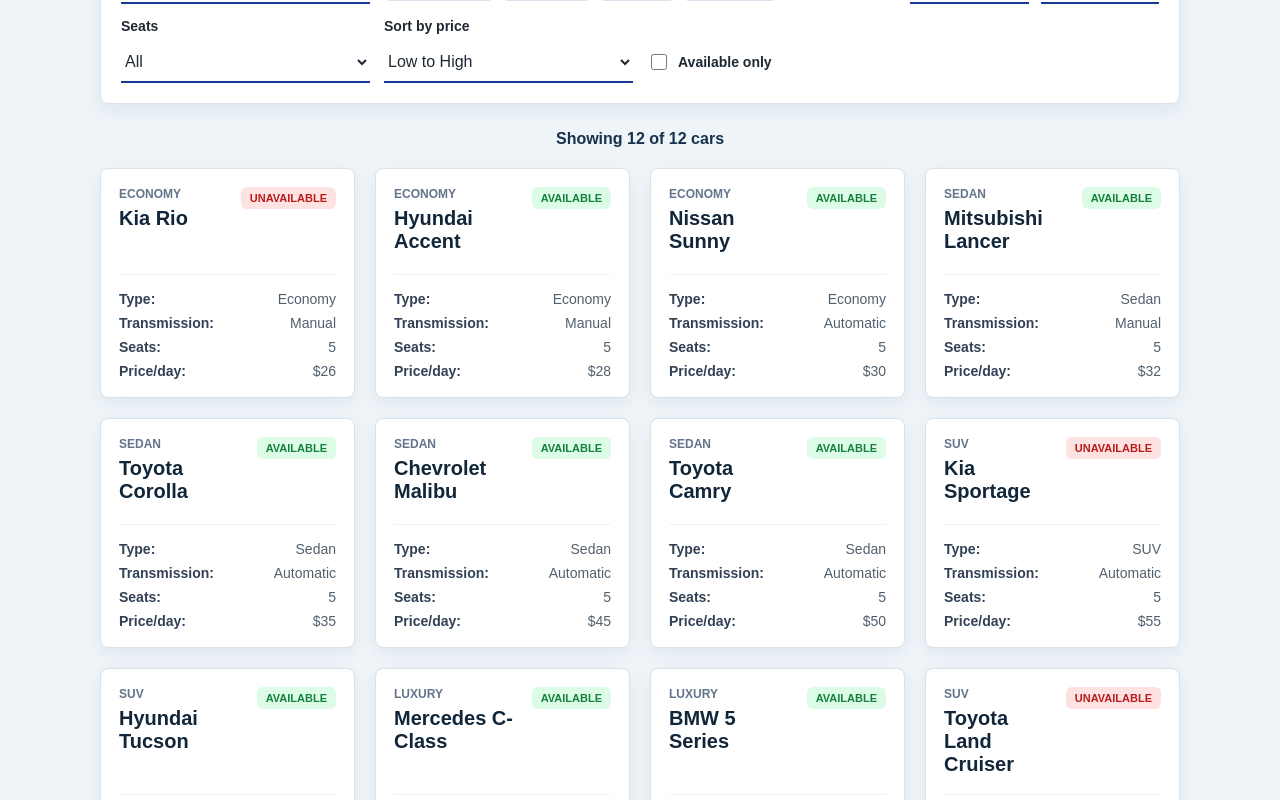
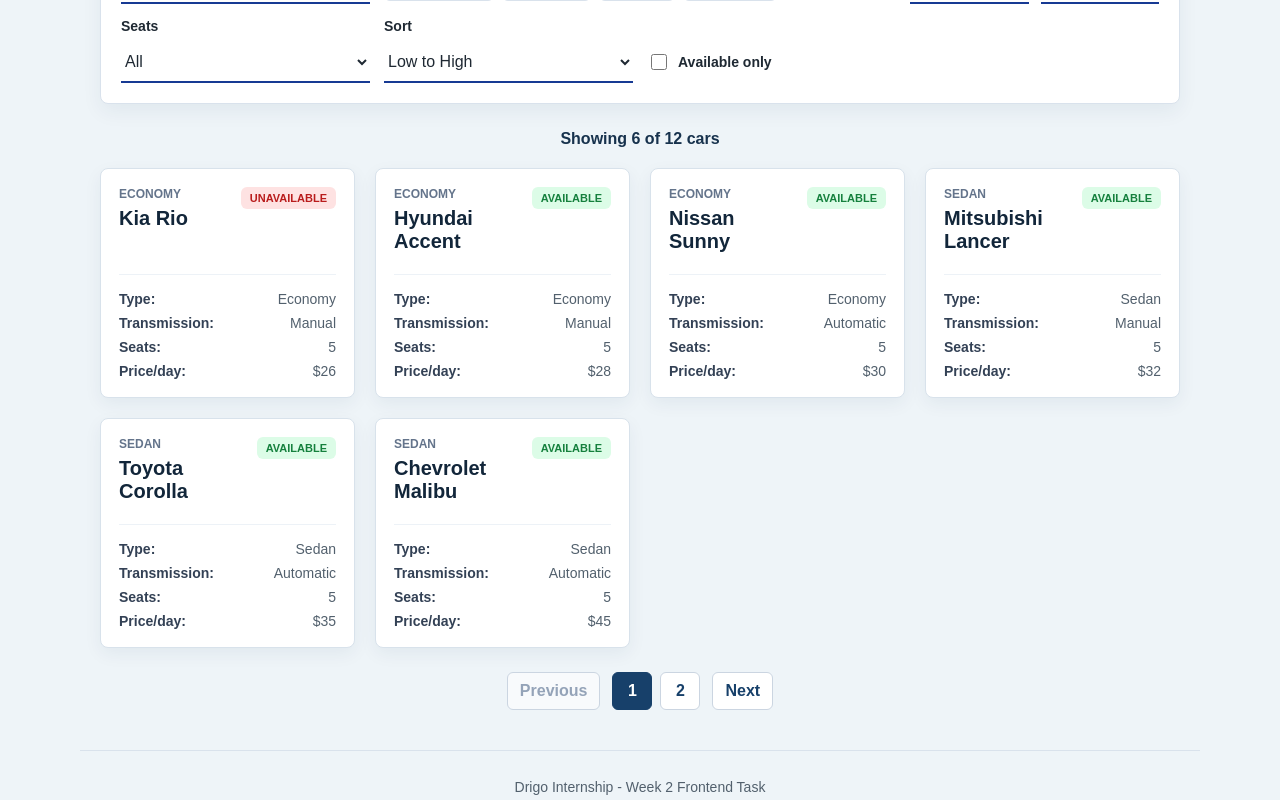
Before and after one commit to Sadigov26/drigo-car-browser, a React (Vite) app: page / in a window 1280 px wide. Shown: the part 280-1080 px from the top of the page. Built offline with nearby package versions, Linux system fonts and the light colour scheme.

Commit message:
fix vercel spa routing

```diff
--- a/src/components/layout/Header/Header.jsx
+++ b/src/components/layout/Header/Header.jsx
@@ -4,7 +4,10 @@
   return (
     <header className={styles.header}>
       <div className={styles.headerContent}>
-        <h1>Car Browser</h1>
+        <a href="/">
+          {" "}
+          <h1>Car Browser</h1>
+        </a>
         <p>Find the right car for your rental.</p>
       </div>
     </header>
--- a/src/components/layout/Header/Header.module.css
+++ b/src/components/layout/Header/Header.module.css
@@ -5,7 +5,10 @@
   padding: 28px 20px;
   background-color: #09335a;
 }
-
+.header a{
+  text-decoration: none;
+  color: #ffffff;
+}
 .header h1 {
   margin: 0;
   color: #ffffff;
--- /dev/null
+++ b/src/features/cars/components/Pagination/Pagination.jsx
@@ -0,0 +1,46 @@
+import styles from "./Pagination.module.css";
+
+const Pagination = ({ currentPage, pageCount, onPageChange }) => {
+  if (pageCount <= 1) {
+    return null;
+  }
+
+  return (
+    <nav className={styles.pagination} aria-label="Car results pages">
+      <button
+        type="button"
+        disabled={currentPage === 1}
+        onClick={() => onPageChange(currentPage - 1)}
+      >
+        Previous
+      </button>
+
+      <div className={styles.pages}>
+        {Array.from({ length: pageCount }, (_, index) => {
+          const page = index + 1;
+
+          return (
+            <button
+              className={page === currentPage ? styles.activePage : ""}
+              key={page}
+              type="button"
+              onClick={() => onPageChange(page)}
+            >
+              {page}
+            </button>
+          );
+        })}
+      </div>
+
+      <button
+        type="button"
+        disabled={currentPage === pageCount}
+        onClick={() => onPageChange(currentPage + 1)}
+      >
+        Next
+      </button>
+    </nav>
+  );
+};
+
+export default Pagination;
--- /dev/null
+++ b/src/features/cars/components/Pagination/Pagination.module.css
@@ -0,0 +1,46 @@
+.pagination {
+  display: flex;
+  justify-content: center;
+  align-items: center;
+  width: 100%;
+  gap: 12px;
+  margin-top: 24px;
+}
+
+.pages {
+  display: flex;
+  gap: 8px;
+}
+
+.pagination button {
+  min-width: 40px;
+  padding: 9px 12px;
+  color: #17406a;
+  font-weight: 700;
+  cursor: pointer;
+  background-color: #ffffff;
+  border: 1px solid #cbd5e1;
+  border-radius: 6px;
+}
+
+.pagination button:hover:not(:disabled) {
+  border-color: #17406a;
+}
+
+.pagination button:disabled {
+  color: #94a3b8;
+  cursor: not-allowed;
+  background-color: #f8fafc;
+}
+
+.activePage {
+  color: #ffffff !important;
+  background-color: #17406a !important;
+  border-color: #17406a !important;
+}
+
+@media screen and (max-width: 560px) {
+  .pagination {
+    flex-wrap: wrap;
+  }
+}
--- a/src/features/cars/components/SearchBox/SearchBox.jsx
+++ b/src/features/cars/components/SearchBox/SearchBox.jsx
@@ -113,7 +113,7 @@
         </div>
 
         <div className={styles.field}>
-          <label htmlFor="sort">Sort by price</label>
+          <label htmlFor="sort">Sort</label>
           <select
             id="sort"
             value={sortOrder}
@@ -121,6 +121,8 @@
           >
             <option value="lowToHigh">Low to High</option>
             <option value="highToLow">High to Low</option>
+            <option value="nameAZ">Name A to Z</option>
+            <option value="nameZA">Name Z to A</option>
           </select>
         </div>
 
--- a/src/features/cars/constants/carOptions.js
+++ b/src/features/cars/constants/carOptions.js
@@ -2,9 +2,11 @@
 
 export const TYPE_OPTIONS = ["All", "Economy", "Sedan", "SUV", "Luxury"];
 
-export const SORT_OPTIONS = ["lowToHigh", "highToLow"];
+export const SORT_OPTIONS = ["lowToHigh", "highToLow", "nameAZ", "nameZA"];
 
 export const SEAT_OPTIONS = ["All", "5", "7"];
+
+export const PAGE_SIZE = 6;
 
 export const DEFAULT_FILTERS = {
   search: "",
@@ -15,4 +17,5 @@
   seats: "All",
   available: false,
   sort: "lowToHigh",
+  page: 1,
 };
--- a/src/features/cars/utils/carList.js
+++ b/src/features/cars/utils/carList.js
@@ -41,6 +41,28 @@
       return secondCar.pricePerDay - firstCar.pricePerDay;
     }
 
+    if (sortOrder === "nameAZ") {
+      return firstCar.name.localeCompare(secondCar.name);
+    }
+
+    if (sortOrder === "nameZA") {
+      return secondCar.name.localeCompare(firstCar.name);
+    }
+
     return firstCar.pricePerDay - secondCar.pricePerDay;
   });
 };
+
+export const getPageCount = (itemsCount, pageSize) => {
+  return Math.max(1, Math.ceil(itemsCount / pageSize));
+};
+
+export const clampPage = (page, pageCount) => {
+  return Math.min(Math.max(page, 1), pageCount);
+};
+
+export const paginateCars = (cars, page, pageSize) => {
+  const startIndex = (page - 1) * pageSize;
+
+  return cars.slice(startIndex, startIndex + pageSize);
+};
--- a/src/features/cars/utils/urlFilters.js
+++ b/src/features/cars/utils/urlFilters.js
@@ -20,6 +20,16 @@
   return String(numberValue);
 };
 
+const getValidPageParam = (value) => {
+  const page = Number(value);
+
+  if (!Number.isInteger(page) || page < 1) {
+    return DEFAULT_FILTERS.page;
+  }
+
+  return page;
+};
+
 export const getFilterValuesFromUrl = (searchParams) => {
   const search = searchParams.get("search") || DEFAULT_FILTERS.search;
   const transmission =
@@ -32,6 +42,7 @@
   const seats = searchParams.get("seats") || DEFAULT_FILTERS.seats;
   const available = searchParams.get("available") === "true";
   const sort = searchParams.get("sort") || DEFAULT_FILTERS.sort;
+  const page = getValidPageParam(searchParams.get("page"));
 
   return {
     search,
@@ -44,6 +55,7 @@
     seats: SEAT_OPTIONS.includes(seats) ? seats : DEFAULT_FILTERS.seats,
     available,
     sort: SORT_OPTIONS.includes(sort) ? sort : DEFAULT_FILTERS.sort,
+    page,
   };
 };
 
@@ -82,5 +94,9 @@
     nextParams.set("sort", filters.sort);
   }
 
+  if (filters.page !== DEFAULT_FILTERS.page) {
+    nextParams.set("page", String(filters.page));
+  }
+
   return nextParams;
 };
--- a/src/pages/CarBrowser/CarBrowser.jsx
+++ b/src/pages/CarBrowser/CarBrowser.jsx
@@ -4,11 +4,21 @@
 import Footer from "../../components/layout/Footer/Footer";
 import Header from "../../components/layout/Header/Header";
 import CarGrid from "../../features/cars/components/CarGrid/CarGrid";
+import Pagination from "../../features/cars/components/Pagination/Pagination";
 import SearchBox from "../../features/cars/components/SearchBox/SearchBox";
-import { DEFAULT_FILTERS } from "../../features/cars/constants/carOptions";
+import {
+  DEFAULT_FILTERS,
+  PAGE_SIZE,
+} from "../../features/cars/constants/carOptions";
 import { useCars } from "../../features/cars/hooks/useCars";
 import { useDebounce } from "../../features/cars/hooks/useDebounce";
-import { filterCars, sortCars } from "../../features/cars/utils/carList";
+import {
+  clampPage,
+  filterCars,
+  getPageCount,
+  paginateCars,
+  sortCars,
+} from "../../features/cars/utils/carList";
 import {
   buildFilterSearchParams,
   getFilterValuesFromUrl,
@@ -30,10 +40,26 @@
   const [seatsFilter, setSeatsFilter] = useState(urlValues.seats);
   const [availableOnly, setAvailableOnly] = useState(urlValues.available);
   const [sortOrder, setSortOrder] = useState(urlValues.sort);
+  const [currentPage, setCurrentPage] = useState(urlValues.page);
 
   const debouncedSearchText = useDebounce(searchText, 300);
   const debouncedMinPrice = useDebounce(minPrice, 300);
   const debouncedMaxPrice = useDebounce(maxPrice, 300);
+
+  const filteredCars = filterCars(cars, {
+    search: debouncedSearchText,
+    transmission: transmissionFilter,
+    types: typeFilters,
+    minPrice: debouncedMinPrice,
+    maxPrice: debouncedMaxPrice,
+    seats: seatsFilter,
+    available: availableOnly,
+  });
+
+  const sortedCars = sortCars(filteredCars, sortOrder);
+  const pageCount = getPageCount(sortedCars.length, PAGE_SIZE);
+  const safePage = clampPage(currentPage, pageCount);
+  const visibleCars = paginateCars(sortedCars, safePage, PAGE_SIZE);
 
   useEffect(() => {
     const nextParams = buildFilterSearchParams({
@@ -45,6 +71,7 @@
       seats: seatsFilter,
       available: availableOnly,
       sort: sortOrder,
+      page: safePage,
     });
 
     if (nextParams.toString() !== searchParams.toString()) {
@@ -59,9 +86,54 @@
     seatsFilter,
     availableOnly,
     sortOrder,
+    safePage,
     searchParams,
     setSearchParams,
   ]);
+
+  const resetPage = () => {
+    setCurrentPage(DEFAULT_FILTERS.page);
+  };
+
+  const changeSearchText = (value) => {
+    setSearchText(value);
+    resetPage();
+  };
+
+  const changeTransmissionFilter = (value) => {
+    setTransmissionFilter(value);
+    resetPage();
+  };
+
+  const changeTypeFilters = (value) => {
+    setTypeFilters(value);
+    resetPage();
+  };
+
+  const changeMinPrice = (value) => {
+    setMinPrice(value);
+    resetPage();
+  };
+
+  const changeMaxPrice = (value) => {
+    setMaxPrice(value);
+    resetPage();
+  };
+
+  const changeSeatsFilter = (value) => {
+    setSeatsFilter(value);
+    resetPage();
+  };
+
+  const changeAvailableOnly = (value) => {
+    setAvailableOnly(value);
+    resetPage();
+  };
+
+  const changeSortOrder = (value) => {
+    setSortOrder(value);
+    resetPage();
+  };
 
   const resetFilters = () => {
     setSearchText(DEFAULT_FILTERS.search);
@@ -72,19 +144,8 @@
     setSeatsFilter(DEFAULT_FILTERS.seats);
     setAvailableOnly(DEFAULT_FILTERS.available);
     setSortOrder(DEFAULT_FILTERS.sort);
+    setCurrentPage(DEFAULT_FILTERS.page);
   };
-
-  const filteredCars = filterCars(cars, {
-    search: debouncedSearchText,
-    transmission: transmissionFilter,
-    types: typeFilters,
-    minPrice: debouncedMinPrice,
-    maxPrice: debouncedMaxPrice,
-    seats: seatsFilter,
-    available: availableOnly,
-  });
-
-  const sortedCars = sortCars(filteredCars, sortOrder);
 
   return (
     <div className={styles.page}>
@@ -103,29 +164,36 @@
           <>
             <SearchBox
               searchText={searchText}
-              onSearchChange={setSearchText}
+              onSearchChange={changeSearchText}
               transmissionFilter={transmissionFilter}
-              onTransmissionChange={setTransmissionFilter}
+              onTransmissionChange={changeTransmissionFilter}
               typeFilters={typeFilters}
-              onTypeChange={setTypeFilters}
+              onTypeChange={changeTypeFilters}
               minPrice={minPrice}
-              onMinPriceChange={setMinPrice}
+              onMinPriceChange={changeMinPrice}
               maxPrice={maxPrice}
-              onMaxPriceChange={setMaxPrice}
+              onMaxPriceChange={changeMaxPrice}
               seatsFilter={seatsFilter}
-              onSeatsChange={setSeatsFilter}
+              onSeatsChange={changeSeatsFilter}
               availableOnly={availableOnly}
-              onAvailableChange={setAvailableOnly}
+              onAvailableChange={changeAvailableOnly}
               sortOrder={sortOrder}
-              onSortChange={setSortOrder}
+              onSortChange={changeSortOrder}
             />
 
             <p className={styles.counter}>
-              Showing {sortedCars.length} of {cars.length} cars
+              Showing {visibleCars.length} of {sortedCars.length} cars
             </p>
 
             {sortedCars.length > 0 ? (
-              <CarGrid cars={sortedCars} />
+              <>
+                <CarGrid cars={visibleCars} />
+                <Pagination
+                  currentPage={safePage}
+                  pageCount={pageCount}
+                  onPageChange={setCurrentPage}
+                />
+              </>
             ) : (
               <FeedbackMessage
                 message="No cars match your search and filters."
```
Also changed, not shown: vercel.json (added).
